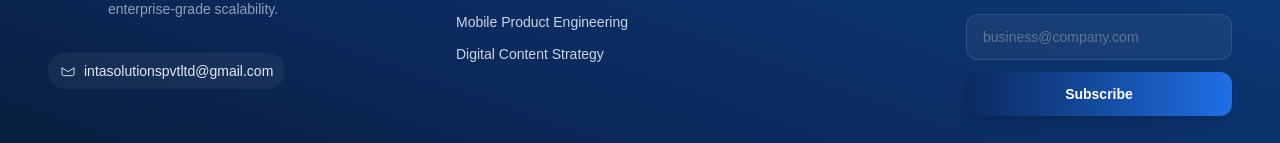
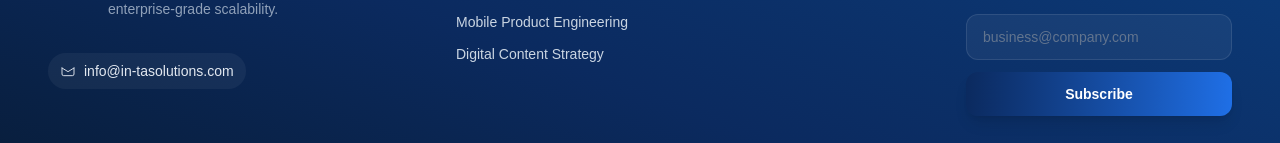
Before and after one commit to Intasolutions/IN-TA, a Next.js app: page / in a window 1280 px wide. Shown: the part 4223-4366 px from the top of the page. Built offline with nearby package versions, Linux system fonts and the light colour scheme; no server answers.

Commit message:
email updation

```diff
--- a/app/components/Footer.tsx
+++ b/app/components/Footer.tsx
@@ -37,7 +37,7 @@ export default function Footer() {
 
             <div className="mt-8 flex items-center gap-3">
               <a
-                href="mailto:intasolutionspvtltd@gmail.com"
+                href="mailto:info@in-tasolutions.com"
                 className="inline-flex items-center gap-2 px-3 py-2 rounded-full text-sm font-medium bg-white/5 hover:bg-white/10 transition-all focus:outline-none"
                 aria-label="Email us"
               >
@@ -45,7 +45,7 @@ export default function Footer() {
                   <path d="M3 7.5v9A2.5 2.5 0 0 0 5.5 19h13a2.5 2.5 0 0 0 2.5-2.5v-9" stroke="currentColor" strokeWidth="1.4" strokeLinecap="round" strokeLinejoin="round" />
                   <path d="M21 7.5L12 13 3 7.5" stroke="currentColor" strokeWidth="1.4" strokeLinecap="round" strokeLinejoin="round" />
                 </svg>
-                intasolutionspvtltd@gmail.com
+                info@in-tasolutions.com
               </a>
             </div>
           </div>
```
